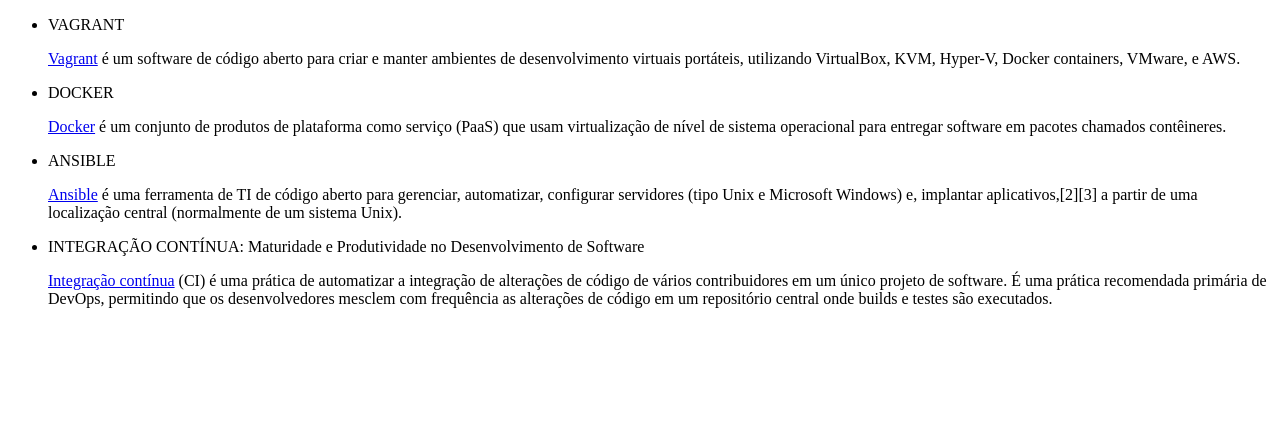
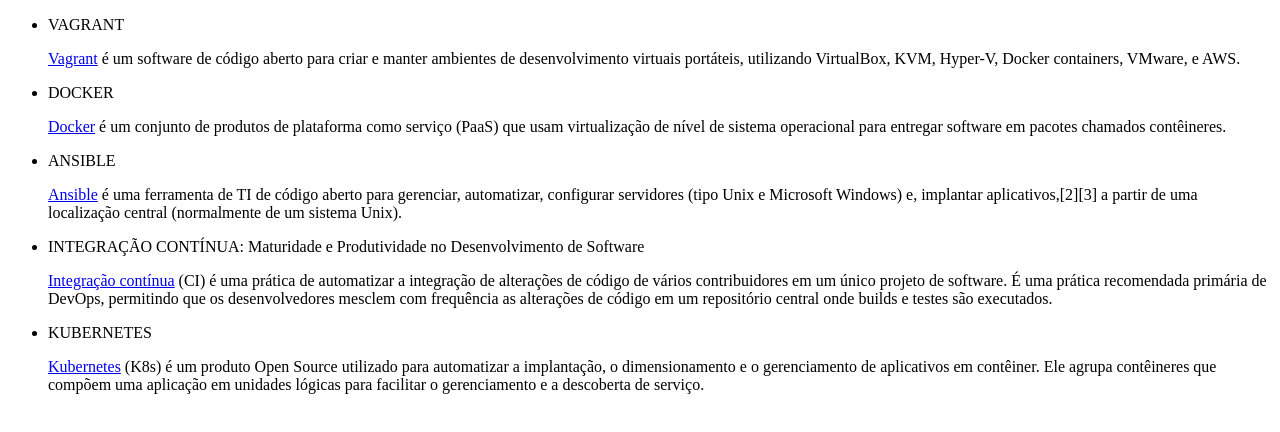
Before and after one commit to sdeoliveira-r/alura-git, a plain HTML site: page index.html in a window 1280 px wide. Drawn offline with Linux system fonts and the light colour scheme.

Commit message:
Adicionando o curso de Kubernetes

```diff
--- a/index.html
+++ b/index.html
@@ -19,6 +19,8 @@
                 <p><a href="https://en.wikipedia.org/wiki/Ansible_(software)">Ansible</a> é uma ferramenta de TI de código aberto para gerenciar, automatizar, configurar servidores (tipo Unix e Microsoft Windows) e, implantar aplicativos,[2][3] a partir de uma localização central (normalmente de um sistema Unix).</p>
                 <li>INTEGRAÇÃO CONTÍNUA: Maturidade e Produtividade no Desenvolvimento de Software</li>
                 <p><a href="https://www.atlassian.com/br/continuous-delivery/continuous-integration">Integração contínua</a> (CI) é uma prática de automatizar a integração de alterações de código de vários contribuidores em um único projeto de software. É uma prática recomendada primária de DevOps, permitindo que os desenvolvedores mesclem com frequência as alterações de código em um repositório central onde builds e testes são executados.</p>
+                <li>KUBERNETES</li>
+                <p><a href="https://kubernetes.io/pt-br/">Kubernetes</a> (K8s) é um produto Open Source utilizado para automatizar a implantação, o dimensionamento e o gerenciamento de aplicativos em contêiner. Ele agrupa contêineres que compõem uma aplicação em unidades lógicas para facilitar o gerenciamento e a descoberta de serviço.</p>
             </ul>
         </div>
     </section>
```
